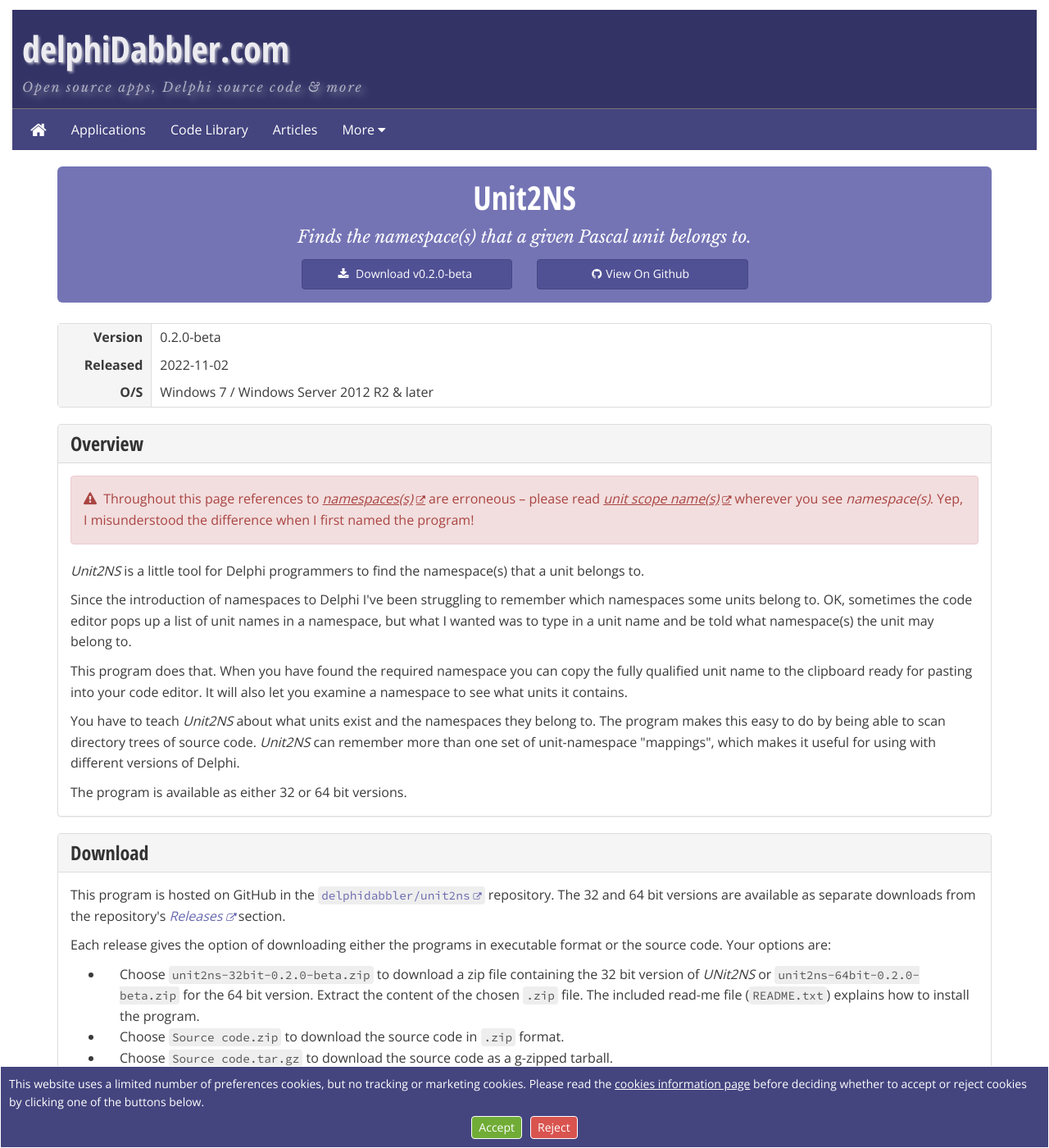
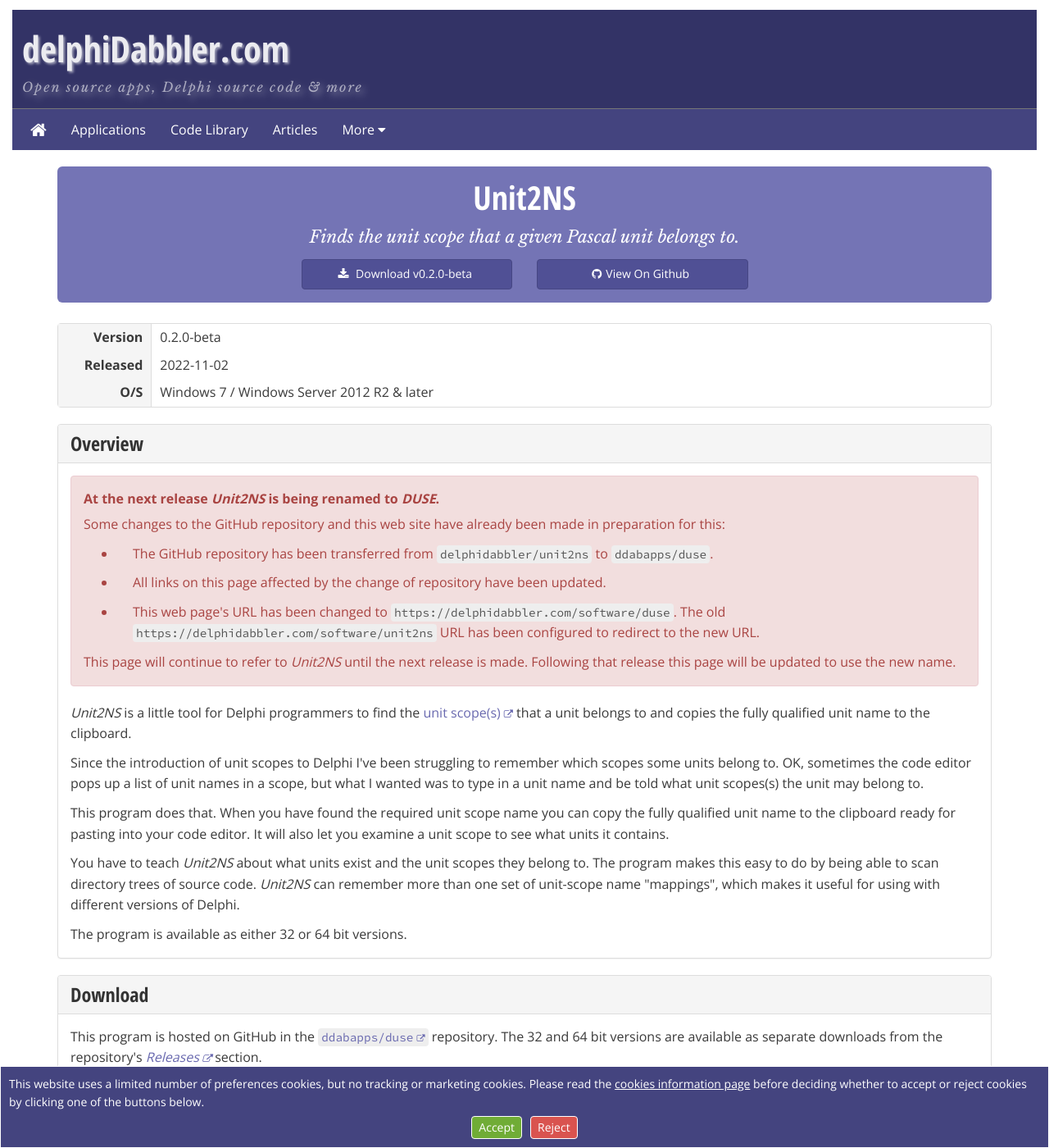
Before and after one commit to delphidabbler/delphidabbler.github.io, a Jekyll site: the page built from _software/duse.html, in a window 1280 px wide and 1400 px high. Shown: the whole window at 82% size. Built offline with Jekyll 4.4.1, drawn with Linux system fonts in a browser that asks for light colours.

Commit message:
Update renamed duse page
Changed repo URL to be used
Added "danger" box noting that project name will change at next release
Edited to correct erroneous use of "namespace" to refer to "unit scopes"
Removed "danger" box that noted incorrect use to "namespaces".
Added redirect from unit2ns.html to duse.html

```diff
--- a/_software/duse.html
+++ b/_software/duse.html
@@ -6,14 +6,16 @@
 release-date: "2022-11-02"
 os: Windows 7 / Windows Server 2012 R2 & later
 title: "Unit2NS"
-precis: "Finds the namespace(s) that a given Pascal unit belongs to."
-summary: "Maintains one or more 'mappings' of Delphi Pascal units to the namespaces to which they may belong. Copies the fully qualified namespace / unit name to the clipboard for pasting into Pascal code. "
+precis: "Finds the unit scope that a given Pascal unit belongs to."
+summary: "Maintains one or more 'mappings' of Delphi Pascal units to the unit scopes to which they may belong. Copies the fully qualified unit name to the clipboard for pasting into Pascal code. "
 meta-title: "Unit2NS: Utility That Finds Fully Qualified Delphi Unit Names | Open Source | 32 & 64 bit"
 meta-desc: "Windows utility program that looks up a Delphi Pascal unit name and finds all fully qualified unit scopes it belongs to. Open source. Written in Delphi Pascal."
-download-base-url: "https://github.com/delphidabbler/unit2ns/releases/tag/v"
-repo-url: "https://github.com/delphidabbler/unit2ns"
+download-base-url: "https://github.com/ddabapps/duse/releases/tag/v"
+repo-url: "https://github.com/ddabapps/duse"
 want-header-buttons: true
 status: "current"
+redirect_from:
+- /software/unit2ns
 ---
 <section class="panel panel-default">
   <div class="panel-heading">
@@ -22,20 +24,39 @@
     </h2>
   </div>
   <div class="panel-body">
-    <p class="alert alert-danger glyph">
-      Throughout this page references to <a href="https://docwiki.embarcadero.com/RADStudio/Alexandria/en/Using_Namespaces_with_Delphi"><em>namespaces(s)</em></a> are erroneous &ndash; please read <a href="https://docwiki.embarcadero.com/RADStudio/Alexandria/en/Unit_Scope_Names"><em>unit scope name(s)</em></a> wherever you see <em>namespace(s)</em>. Yep, I misunderstood the difference when I first named the program!
+    <div class="alert alert-danger">
+      <p>
+        <strong>At the next release <em>Unit2NS</em> is being renamed to <em>DUSE</em>.</strong>
+      </p>
+      <p>
+          Some changes to the GitHub repository and this web site have already been made in preparation for this:
+      </p>
+      <ul class="wide">
+        <li>
+          The GitHub repository has been transferred from <code>delphidabbler/unit2ns</code> to <code>ddabapps/duse</code>.
+        </li>
+        <li>
+            All links on this page affected by the change of repository have been updated.
+        </li>
+        <li>
+          This web page's URL has been changed to <code>https://delphidabbler.com/software/duse</code>. The old <code>https://delphidabbler.com/software/unit2ns</code> URL has been configured to redirect to the new URL.
+        </li>
+      </ul>
+      <p>
+        This page will continue to refer to <em>Unit2NS</em> until the next release is made. Following that release this page will be updated to use the new name.
+      </p>
+    </div>
+    <p>
+        <em>Unit2NS</em> is a little tool for Delphi programmers to find the <a href="https://docwiki.embarcadero.com/RADStudio/Alexandria/en/Unit_Scope_Names">unit scope(s)</a> that a unit belongs to and copies the fully qualified unit name to the clipboard.
     </p>
     <p>
-        <em>Unit2NS</em> is a little tool for Delphi programmers to find the namespace(s) that a unit belongs to.
+        Since the introduction of unit scopes to Delphi I've been struggling to remember which scopes some units belong to. OK, sometimes the code editor pops up a list of unit names in a scope, but what I wanted was to type in a unit name and be told what unit scopes(s) the unit may belong to.
     </p>
     <p>
-        Since the introduction of namespaces to Delphi I've been struggling to remember which namespaces some units belong to. OK, sometimes the code editor pops up a list of unit names in a namespace, but what I wanted was to type in a unit name and be told what namespace(s) the unit may belong to.
+        This program does that. When you have found the required unit scope name you can copy the fully qualified unit name to the clipboard ready for pasting into your code editor. It will also let you examine a unit scope to see what units it contains.
     </p>
     <p>
-        This program does that. When you have found the required namespace you can copy the fully qualified unit name to the clipboard ready for pasting into your code editor. It will also let you examine a namespace to see what units it contains.
-    </p>
-    <p>
-        You have to teach <em>Unit2NS</em> about what units exist and the namespaces they belong to. The program makes this easy to do by being able to scan directory trees of source code. <em>Unit2NS</em> can remember more than one set of unit-namespace &quot;mappings&quot;, which makes it useful for using with different versions of Delphi.
+        You have to teach <em>Unit2NS</em> about what units exist and the unit scopes they belong to. The program makes this easy to do by being able to scan directory trees of source code. <em>Unit2NS</em> can remember more than one set of unit-scope name &quot;mappings&quot;, which makes it useful for using with different versions of Delphi.
     </p>
     <p>
         The program is available as either 32 or 64 bit versions.
@@ -51,7 +72,7 @@
   </div>
   <div class="panel-body">
     <p>
-      This program is hosted on GitHub in the <code><a href="{{ page.repo-url }}">delphidabbler/unit2ns</a></code> repository. The 32 and 64 bit versions are available as separate downloads from the repository's <em><a href="{{ page.repo-url }}/releases">Releases</a></em> section.
+      This program is hosted on GitHub in the <code><a href="{{ page.repo-url }}">ddabapps/duse</a></code> repository. The 32 and 64 bit versions are available as separate downloads from the repository's <em><a href="{{ page.repo-url }}/releases">Releases</a></em> section.
     </p>
     <p>
       Each release gives the option of downloading either the programs in executable format or the source code. Your options are:
@@ -85,13 +106,13 @@
     </p>
     <ul class="list-group">
       <li class="list-group-item">
-        <span class="fa fa-fw fa-x-pad-right fa-file-text-o" aria-hidden="true"></span><a href="https://github.com/delphidabbler/unit2ns/blob/master/README.md">Read Me<span class="sr-only"> (markdown format text file)</span></a> &ndash; contains details of how to install the program, brief help on using it, how to contribute etc.
+        <span class="fa fa-fw fa-x-pad-right fa-file-text-o" aria-hidden="true"></span><a href="https://github.com/ddabapps/duse/blob/master/README.md">Read Me<span class="sr-only"> (markdown format text file)</span></a> &ndash; contains details of how to install the program, brief help on using it, how to contribute etc.
       </li>
       <li class="list-group-item">
-        <span class="fa fa-fw fa-x-pad-right fa-file-text-o" aria-hidden="true"></span><a href="https://github.com/delphidabbler/unit2ns/blob/master/LICENSE">License<span class="sr-only"> (plain text file)</span></a> &ndash; the programs' end user license agreement.
+        <span class="fa fa-fw fa-x-pad-right fa-file-text-o" aria-hidden="true"></span><a href="https://github.com/ddabapps/duse/blob/master/LICENSE">License<span class="sr-only"> (plain text file)</span></a> &ndash; the programs' end user license agreement.
       </li>
       <li class="list-group-item">
-        <span class="fa fa-fw fa-x-pad-right fa-file-text-o" aria-hidden="true"></span><a href="https://github.com/delphidabbler/unit2ns/blob/master/CHANGELOG.md">Change Log<span class="sr-only"> (markdown format text file)</span></a> &ndash; lists significant changes made in each release.
+        <span class="fa fa-fw fa-x-pad-right fa-file-text-o" aria-hidden="true"></span><a href="https://github.com/ddabapps/duse/blob/master/CHANGELOG.md">Change Log<span class="sr-only"> (markdown format text file)</span></a> &ndash; lists significant changes made in each release.
       </li>
     </ul>
   </div>
@@ -105,7 +126,7 @@
   </div>
   <div class="panel-body">
     <p>
-      If you find any bugs or want to suggest a new feature, please use the GitHub project's <a href="https://github.com/delphidabbler/unit2ns/issues">issue tracker</a>. You can browse existing issues to see if a similar one has already been raised. If so please add any further information as comments. If there is no similar issue please raise new one.
+      If you find any bugs or want to suggest a new feature, please use the GitHub project's <a href="https://github.com/ddabapps/duse/issues">issue tracker</a>. You can browse existing issues to see if a similar one has already been raised. If so please add any further information as comments. If there is no similar issue please raise new one.
     </p>
     <p class="alert alert-warning glyph">
       You will need a GitHub account if you want to create or edit an issue.
```
